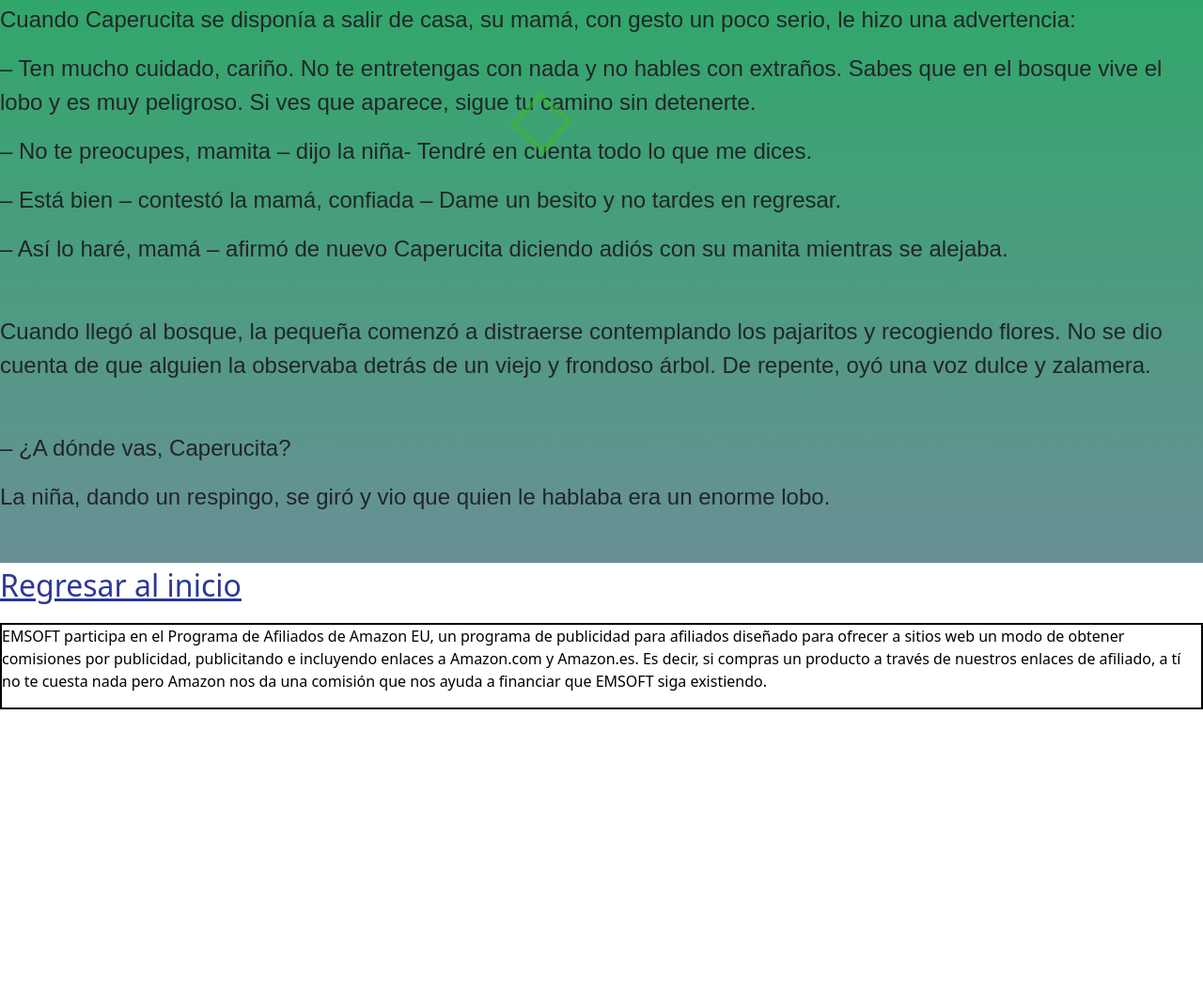
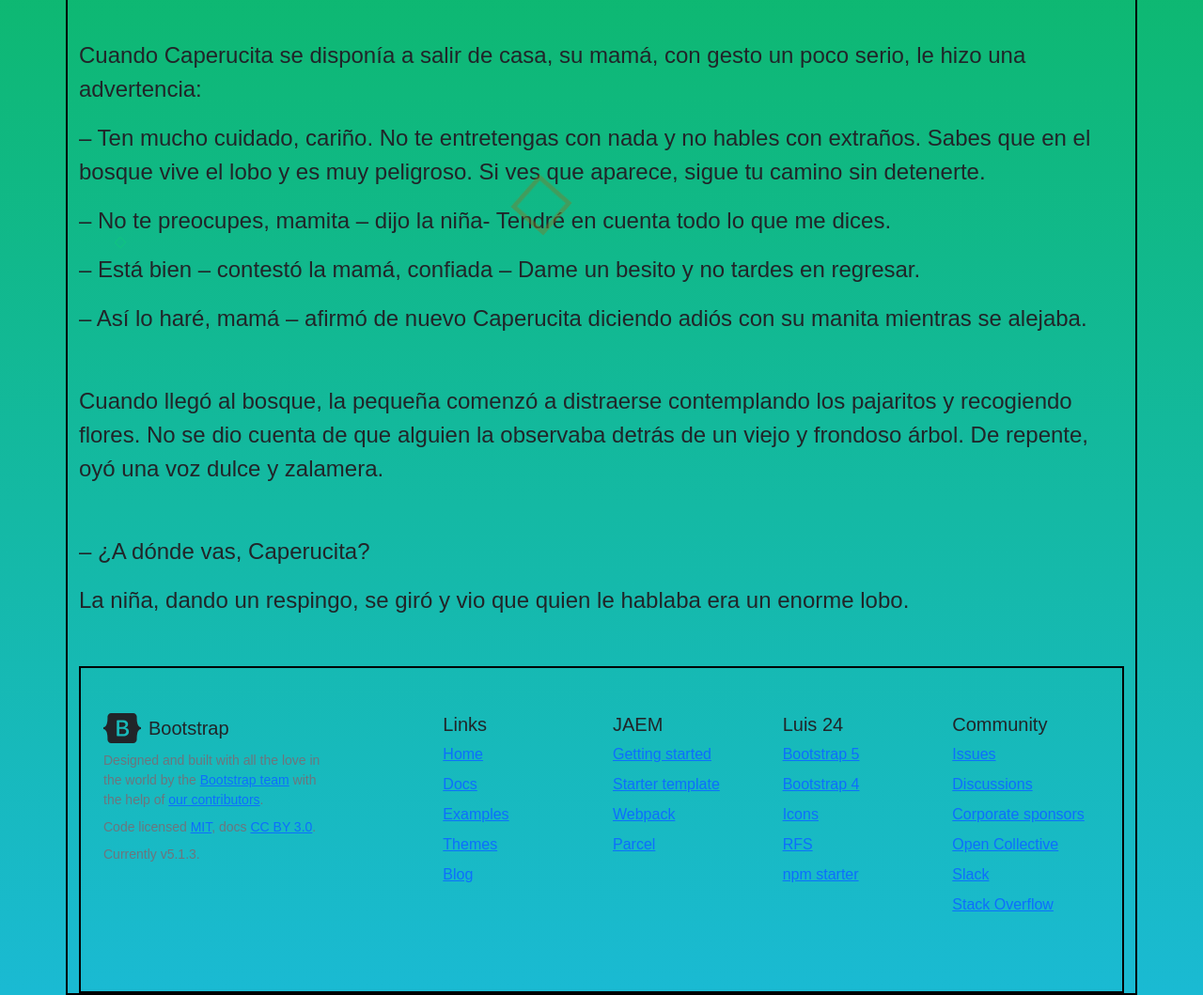
Before and after one commit to J0SE-ESC0BAR/Trabajo-dual, a plain HTML site: page resources/index.html in a window 1280 px wide. Shown: the part 509-1568 px from the top of the page at 94% size. Before the commit the page ends 1264 px from the top, so only its background shows below. Drawn offline with Linux system fonts and the light colour scheme.

Commit message:
index.html con pie de pagina

```diff
--- a/css/estilosParaBoostrap.css
+++ b/css/estilosParaBoostrap.css
@@ -6,7 +6,7 @@
 /*CSS fondo animado*/
 @import url("https://fonts.googleapis.com/css?family=Montserrat:700");
 .hero {
-  background: linear-gradient(#09b74c, #699096);
+  background: linear-gradient(#09b74c, #1abad3);
   position: relative;
   height: auto;
   overflow: hidden;
@@ -30,7 +30,7 @@
   left: 45vw;
   width: 10px;
   height: 10px;
-  border: solid 1px #00982e2a;
+  border: solid 1px #00ff4c2a;
   -webkit-transform-origin: top left;
           transform-origin: top left;
   -webkit-transform: scale(0) rotate(0deg) translate(-50%, -50%);
@@ -39,7 +39,7 @@
           animation: cube 12s ease-in forwards infinite;
 }
 .cube:nth-child(2n) {
-  border-color: #96f4002a;
+  border-color: #f400002a;
 }
 .cube:nth-child(2) {
   -webkit-animation-delay: 2s;
@@ -54,20 +54,20 @@
   top: 50vh;
 }
 .cube:nth-child(4) {
-  -webkit-animation-delay: 6s;
-          animation-delay: 6s;
+  -webkit-animation-delay: 2s;
+          animation-delay: 2s;
   left: 90vw;
   top: 10vh;
 }
 .cube:nth-child(5) {
-  -webkit-animation-delay: 8s;
-          animation-delay: 8s;
+  -webkit-animation-delay: 3s;
+          animation-delay: 3s;
   left: 10vw;
   top: 85vh;
 }
 .cube:nth-child(6) {
-  -webkit-animation-delay: 10s;
-          animation-delay: 10s;
+  -webkit-animation-delay: 6s;
+          animation-delay: 6s;
   left: 50vw;
   top: 10vh;
 }
@@ -97,3 +97,4 @@
     opacity: 0;
   }
 }
+/*Fin de fondo animado*/
--- a/resources/index.html
+++ b/resources/index.html
@@ -1,12 +1,13 @@
 <!DOCTYPE html>
 <html lang="es">
+
 <head>
   <meta charset="UTF-8" />
   <meta http-equiv="X-UA-Compatible" content="IE=edge" />
   <meta name="viewport" content="width=device-width, initial-scale=1.0" />
 
   <!--CSS-->
-    <link  href="/css/estilosParaBoostrap.css" media="all" rel="stylesheet">
+  <link href="/css/estilosParaBoostrap.css" media="all" rel="stylesheet">
 
   <!-- Bootstrap CSS -->
   <link href="/bootstrap-5.1.3-dist/css/bootstrap.min.css" rel="stylesheet">
@@ -35,7 +36,7 @@
       <div id="MenuNavegacion" class="collapse navbar-collapse">
         <ul class="navbar-nav ms-3">
           <li class="nav-item">
-                        <a class="nav-link text-white"  href="index.html">Inicio</a>
+            <a class="nav-link text-white" href="index.html">Inicio</a>
           </li>
           <li class="nav-item">
             <a class="nav-link active text-white" href="projects.html">Proyectos</a>
@@ -44,7 +45,8 @@
             <a class="nav-link text-white" href="about.html">Acerca de</a>
           </li>
           <li class="nav-item dropdown">
-                        <a class="nav-link dropdown-toggle text-white" href="#" role="button" data-bs-toggle="dropdown" aria-expanded="false">
+            <a class="nav-link dropdown-toggle text-white" href="#" role="button" data-bs-toggle="dropdown"
+              aria-expanded="false">
               Contacto
             </a>
             <ul class="dropdown-menu">
@@ -62,8 +64,10 @@
   </div>
   <!--Fondo animado-->
   <div class="hero">
-        <hr/>
-    <section id="c">
+    <hr />
+    <div class="container">
+      <div class="row">
+        <div class="col-sm">
           <font size="5">
             <h1 style="color: rgb(192, 0, 0)"><i>Caperucita roja</i></h1>
             <p>
@@ -117,42 +121,75 @@
               un enorme lobo.
             </p>
             <br />
-
-          <!--Link a nueva pag en nueva ventana
-                <a href="https://www.youtube.com/premium" target="_blank">
-                    <h2 align="center" style="color:rgb(255, 0, 0); background-color: rgb(0, 0, 0);"><b>Sube a nivel
-                            primium para seguir leyendo</b>
-                </a>-->
           </font>
         </div>
-    </section>
+      </div>
 
+      <div class="row">
+        <!--Pie de pagina-->
+        <div class="col-sm">
             <footer>
-      <!--Pie de Paguina-->
-
-      <font size="6">
-        <p>
-          <a href="#ancla" style="color: rgba(0, 13, 126, 0.829)"
-            >Regresar al inicio</a
-          >
-        </p>
-      </font>
-
-
-      <div class="bg"></div>
-      <div class="bg bg2"></div>
-      <div class="bg bg3"></div>
-      <div class="content">
-        <p style="color: rgb(0, 0, 0)">
-          EMSOFT participa en el Programa de Afiliados de Amazon EU, un programa
-          de publicidad para afiliados diseñado para ofrecer a sitios web un
-          modo de obtener comisiones por publicidad, publicitando e incluyendo
-          enlaces a Amazon.com y Amazon.es. Es decir, si compras un producto a
-          través de nuestros enlaces de afiliado, a tí no te cuesta nada pero
-          Amazon nos da una comisión que nos ayuda a financiar que EMSOFT siga
-          existiendo.
-        </p>
+                <div class="container py-5">
+                  <div class="row">
+                    <div class="col-lg-3 mb-3">
+                      <a class="d-inline-flex align-items-center mb-2 link-dark text-decoration-none" href="/" aria-label="Bootstrap">
+                        <svg xmlns="http://www.w3.org/2000/svg" width="40" height="32" class="d-block me-2" viewBox="0 0 118 94" role="img"><title>Bootstrap</title><path fill-rule="evenodd" clip-rule="evenodd" d="M24.509 0c-6.733 0-11.715 5.893-11.492 12.284.214 6.14-.064 14.092-2.066 20.577C8.943 39.365 5.547 43.485 0 44.014v5.972c5.547.529 8.943 4.649 10.951 11.153 2.002 6.485 2.28 14.437 2.066 20.577C12.794 88.106 17.776 94 24.51 94H93.5c6.733 0 11.714-5.893 11.491-12.284-.214-6.14.064-14.092 2.066-20.577 2.009-6.504 5.396-10.624 10.943-11.153v-5.972c-5.547-.529-8.934-4.649-10.943-11.153-2.002-6.484-2.28-14.437-2.066-20.577C105.214 5.894 100.233 0 93.5 0H24.508zM80 57.863C80 66.663 73.436 72 62.543 72H44a2 2 0 01-2-2V24a2 2 0 012-2h18.437c9.083 0 15.044 4.92 15.044 12.474 0 5.302-4.01 10.049-9.119 10.88v.277C75.317 46.394 80 51.21 80 57.863zM60.521 28.34H49.948v14.934h8.905c6.884 0 10.68-2.772 10.68-7.727 0-4.643-3.264-7.207-9.012-7.207zM49.948 49.2v16.458H60.91c7.167 0 10.964-2.876 10.964-8.281 0-5.406-3.903-8.178-11.425-8.178H49.948z" fill="currentColor"></path></svg>
+                        <span class="fs-5">Bootstrap</span>
+                      </a>
+                      <ul class="list-unstyled small text-muted">
+                        <li class="mb-2">Designed and built with all the love in the world by the <a href="/docs/5.1/about/team/">Bootstrap team</a> with the help of <a href="https://github.com/twbs/bootstrap/graphs/contributors">our contributors</a>.</li>
+                        <li class="mb-2">Code licensed <a href="https://github.com/twbs/bootstrap/blob/main/LICENSE" target="_blank" rel="license noopener">MIT</a>, docs <a href="https://creativecommons.org/licenses/by/3.0/" target="_blank" rel="license noopener">CC BY 3.0</a>.</li>
+                        <li class="mb-2">Currently v5.1.3.</li>
+                      </ul>
                     </div>
+                    <div class="col-6 col-lg-2 offset-lg-1 mb-3">
+                      <h5>Links</h5>
+                      <ul class="list-unstyled">
+                        <li class="mb-2"><a href="/">Home</a></li>
+                        <li class="mb-2"><a href="/docs/5.1/">Docs</a></li>
+                        <li class="mb-2"><a href="/docs/5.1/examples/">Examples</a></li>
+                        <li class="mb-2"><a href="https://themes.getbootstrap.com/">Themes</a></li>
+                        <li class="mb-2"><a href="https://blog.getbootstrap.com/">Blog</a></li>
+                      </ul>
+                    </div>
+                    <div class="col-6 col-lg-2 mb-3">
+                      <h5>JAEM</h5>
+                      <ul class="list-unstyled">
+                        <li class="mb-2"><a href="/docs/5.1/getting-started/">Getting started</a></li>
+                        <li class="mb-2"><a href="/docs/5.1/examples/starter-template/">Starter template</a></li>
+                        <li class="mb-2"><a href="/docs/5.1/getting-started/webpack/">Webpack</a></li>
+                        <li class="mb-2"><a href="/docs/5.1/getting-started/parcel/">Parcel</a></li>
+                      </ul>
+                    </div>
+                    <div class="col-6 col-lg-2 mb-3">
+                      <h5>Luis 24</h5>
+                      <ul class="list-unstyled">
+                        <li class="mb-2"><a href="https://github.com/twbs/bootstrap">Bootstrap 5</a></li>
+                        <li class="mb-2"><a href="https://github.com/twbs/bootstrap/tree/v4-dev">Bootstrap 4</a></li>
+                        <li class="mb-2"><a href="https://github.com/twbs/icons">Icons</a></li>
+                        <li class="mb-2"><a href="https://github.com/twbs/rfs">RFS</a></li>
+                        <li class="mb-2"><a href="https://github.com/twbs/bootstrap-npm-starter">npm starter</a></li>
+                      </ul>
+                    </div>
+                    <div class="col-6 col-lg-2 mb-3">
+                      <h5>Community</h5>
+                      <ul class="list-unstyled">
+                        <li class="mb-2"><a href="https://github.com/twbs/bootstrap/issues">Issues</a></li>
+                        <li class="mb-2"><a href="https://github.com/twbs/bootstrap/discussions">Discussions</a></li>
+                        <li class="mb-2"><a href="https://github.com/sponsors/twbs">Corporate sponsors</a></li>
+                        <li class="mb-2"><a href="https://opencollective.com/bootstrap">Open Collective</a></li>
+                        <li class="mb-2"><a href="https://bootstrap-slack.herokuapp.com/">Slack</a></li>
+                        <li class="mb-2"><a href="https://stackoverflow.com/questions/tagged/bootstrap-5">Stack Overflow</a></li>
+                      </ul>
+                    </div>
+                  </div>
+                </div>
+              </footer>
+        </div>
+    </div>
+  </div>
+<script src="https://unpkg.com/@poppersjs/cpre@2.4.0/dist/umd/popper.min.js"></script>
+<script src="/bootstrap-5.1.3-dist/js/bootstrap.js"></script>
 
 
     <div class="cube"></div>
@@ -165,4 +202,5 @@
   </div>
 
 </body>
+
 </html>
```
Lines whose indentation alone changed are shown as unchanged.
